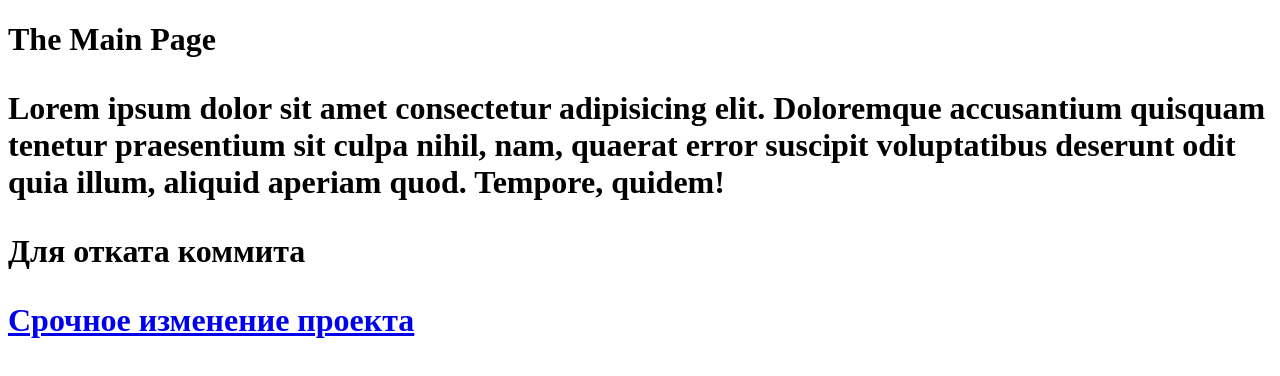
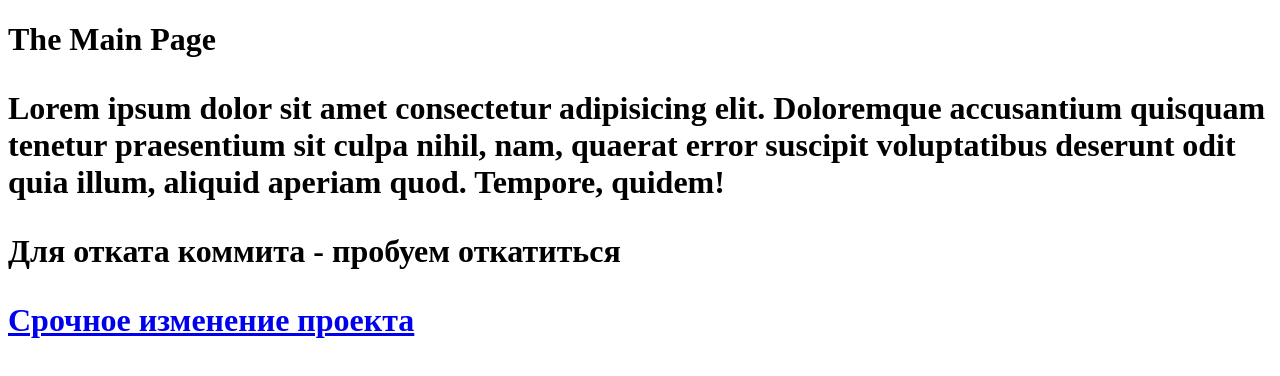
Before and after one commit to DanilMaiorov/ConsoleApp_1, a plain HTML site: page index.html in a window 1280 px wide. Drawn offline with Linux system fonts and the light colour scheme.

Commit message:
otkat commita 1.1

```diff
--- a/index.html
+++ b/index.html
@@ -13,7 +13,7 @@
       Lorem ipsum dolor sit amet consectetur adipisicing elit. Doloremque accusantium quisquam tenetur praesentium sit culpa nihil, nam, quaerat error suscipit voluptatibus deserunt odit quia illum, aliquid aperiam quod. Tempore, quidem!
     </p>
     <p>
-      Для отката коммита
+      Для отката коммита - пробуем откатиться
     </p>
 
     <a href="#">Срочное изменение проекта</a>
```
